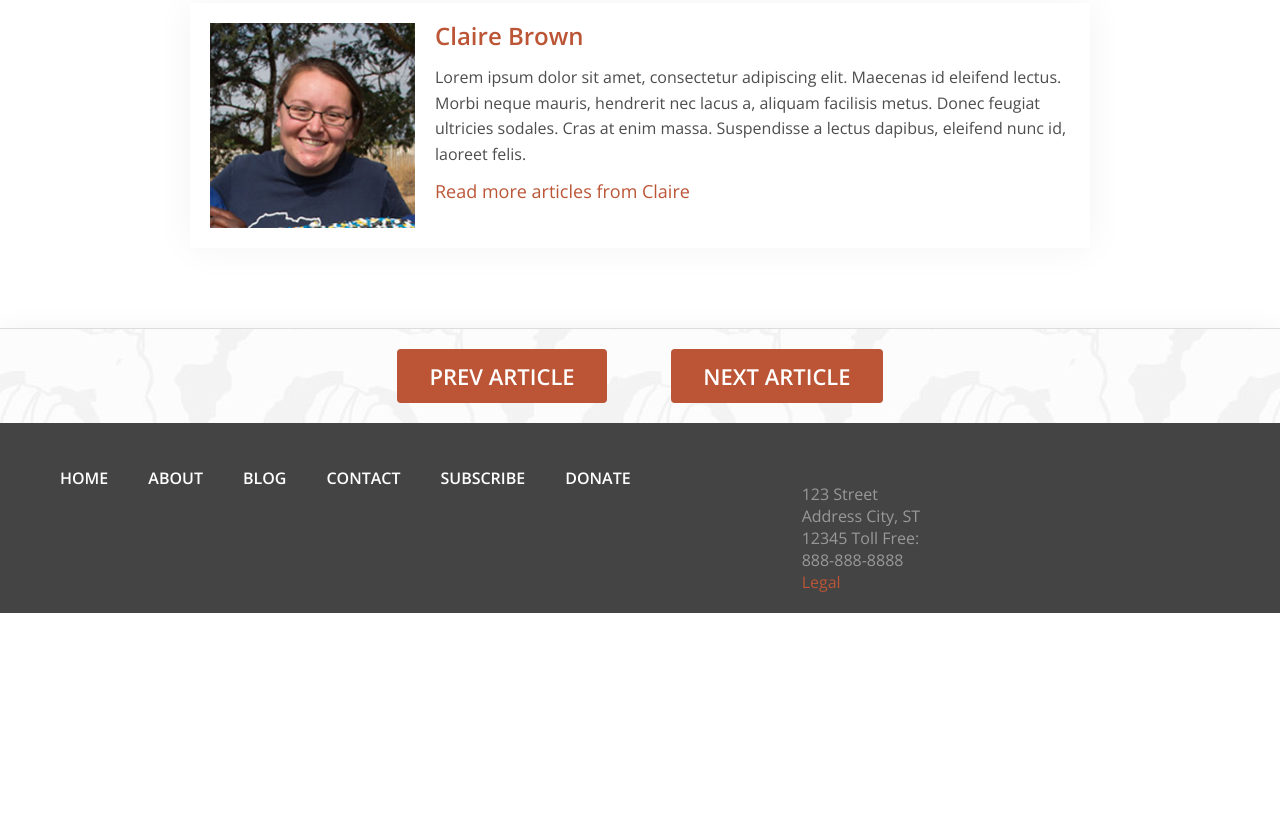
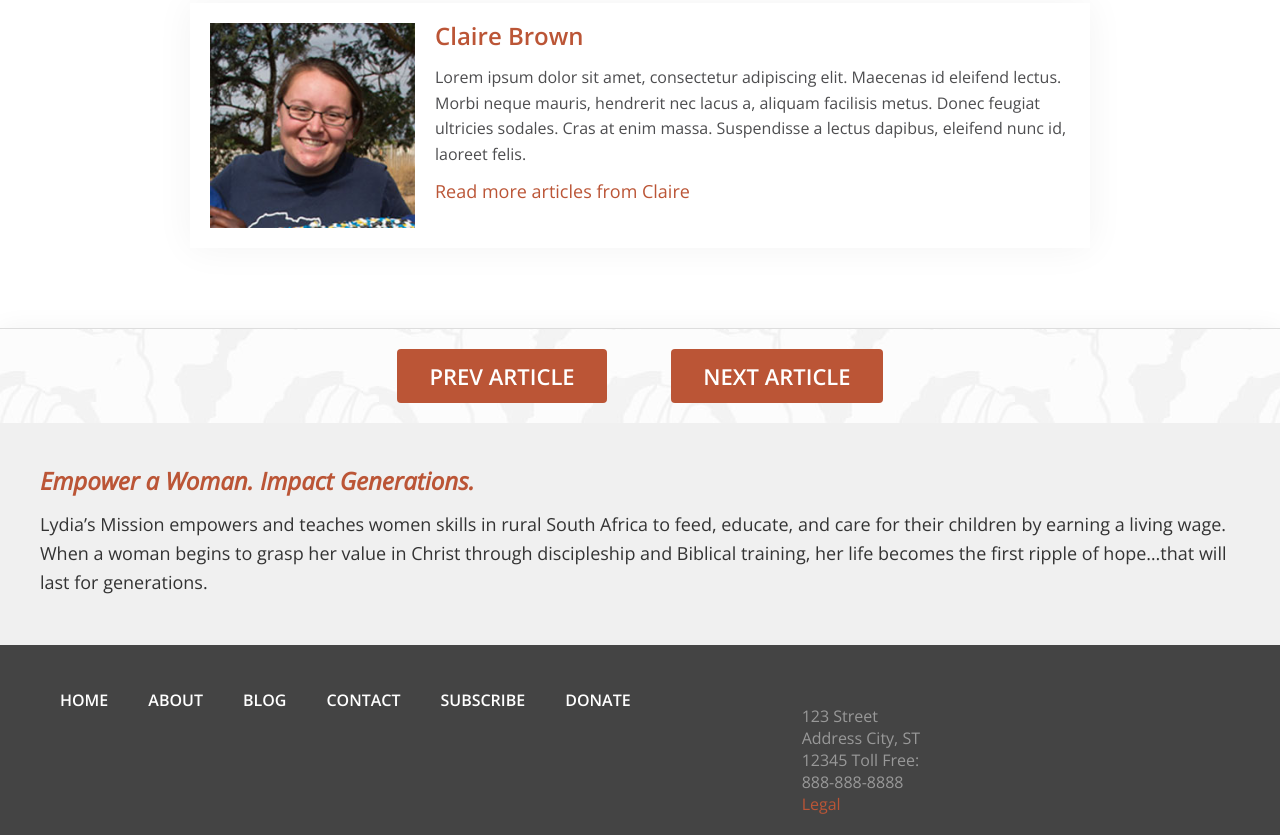
Before and after one commit to mattcsloan/lydias-mission, a plain HTML site: page single.html in a window 1280 px wide. Shown: the part 2963-3798 px from the top of the page. Before the commit the page ends 3576 px from the top, so only its background shows below. Drawn offline with nearby package versions, Linux system fonts and the light colour scheme; a web font is replaced by a local one.

Commit message:
fix nav jump when switching pages. add mission-statement block to articles

```diff
--- a/single.html
+++ b/single.html
@@ -117,7 +117,12 @@
         </div>
     </div>
 
-
+    <div class="section mission-statement">
+        <div class="wrapper">
+            <h2>Empower a Woman. Impact Generations.</h2>
+            <p>Lydia’s Mission empowers and teaches women skills in rural South Africa to feed, educate, and care for their children by earning a living wage. When a woman begins to grasp her value in Christ through discipleship and Biblical training, her life becomes the first ripple of hope…that will last for generations.</p>
+        </div>
+    </div>
 
     <div class="footer">
         <div class="footer-bar">
--- a/style.css
+++ b/style.css
@@ -330,6 +330,7 @@ button:hover {
 .header .icon-search {
 	float: right;
 	color: #3e3e3f;
+	width: 16px;
 	border-top: 4px solid transparent;
 	border-bottom: 4px solid transparent;
 	padding: 38px 16px 39px;
@@ -396,6 +397,12 @@ button:hover {
 	color: #bb5536;
 	font-style: oblique;
 	margin-bottom: 16px;
+}
+
+.section.mission-statement .wrapper
+{
+	padding-top: 24px;
+	padding-bottom: 24px;
 }
 
 /* ********************************************** */
```
